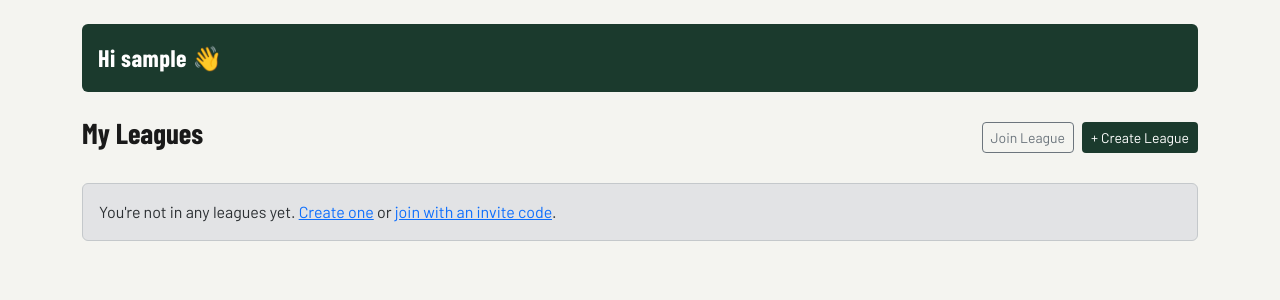
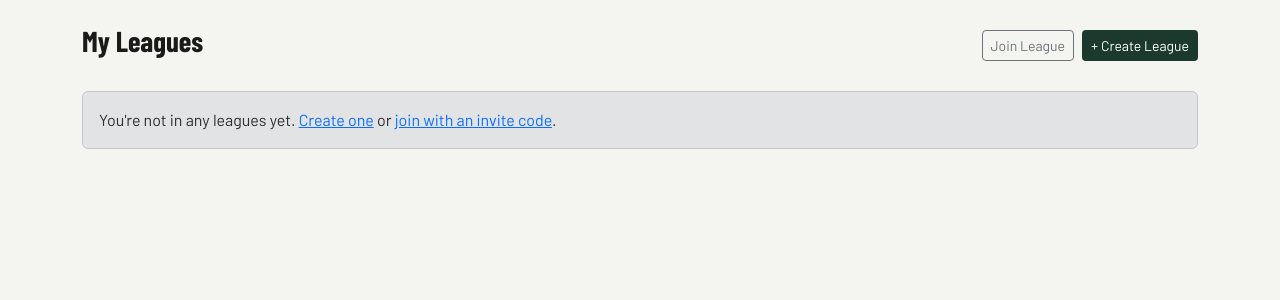
Before and after one commit to cmest005-andy/golf-scraper, a Django app: page /leagues/ in a window 1280 px wide. Shown: the part 59-359 px from the top of the page. Run offline with Django 5.2, Linux system fonts and the light colour scheme; the visitor is signed in with stand-in values (Sample User, id 1); data that the repository does not hold is empty.

Commit message:
Remove Hi username banner from My Leagues page
Co-Authored-By: Claude Sonnet 4.6 <noreply@anthropic.com>

```diff
--- a/templates/fantasy/my_leagues.html
+++ b/templates/fantasy/my_leagues.html
@@ -2,12 +2,6 @@
 {% block title %}My Leagues — {{ APP_NAME }}{% endblock %}
 
 {% block content %}
-<div class="mb-4 px-3 py-3 rounded" style="background:var(--green-dark);color:#fff;">
-    <span style="font-family:'Barlow Condensed',sans-serif;font-size:1.5rem;font-weight:700;letter-spacing:.02em;">
-        Hi {{ request.user.profile.get_display_name }} 👋
-    </span>
-</div>
-
 <div class="d-flex align-items-center justify-content-between mb-4">
     <h1 style="font-family:'Barlow Condensed',sans-serif;font-size:1.8rem;font-weight:700;">My Leagues</h1>
     <div class="d-flex gap-2">
```
